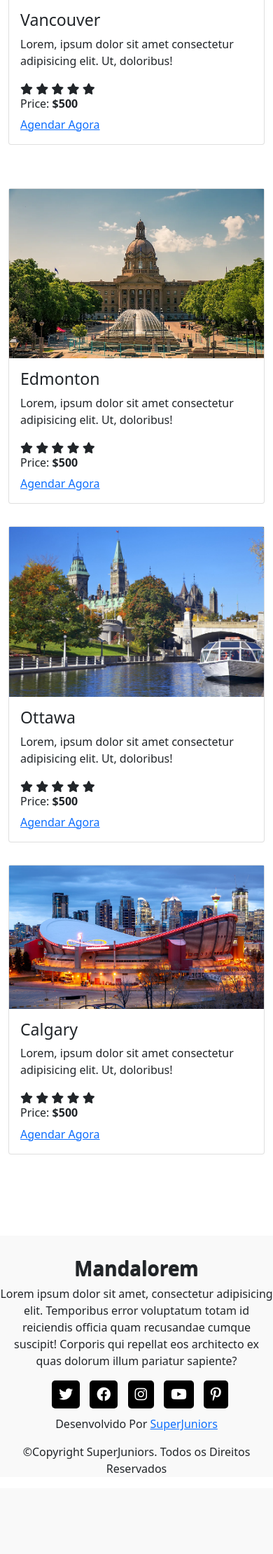
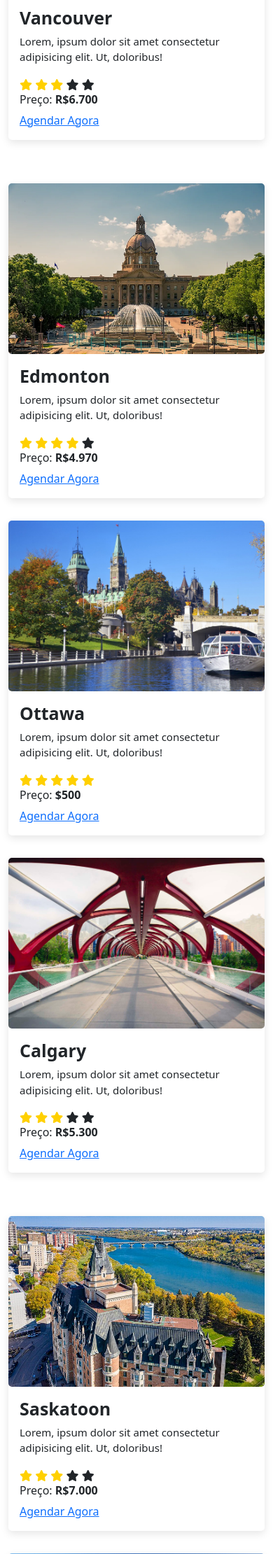
Before and after one commit to LuisGlima/VoltaAoMundo-Canada, a PHP site: page /pacotes.html in a window 390 px wide. Shown: the part 1515-3736 px from the top of the page at 70% size. Before the commit the page ends 3620 px from the top, so only its background shows below. Run offline with PHP 8.4, Linux system fonts and the light colour scheme.

Commit message:
Cards no pacotes
Adição de mais cards de pacotes em conjunto com CSS para deixar mais belezinha

```diff
--- a/estilo.css
+++ b/estilo.css
@@ -39,6 +39,9 @@
     background: red;
     color: rgb(255, 255, 255);
 }
+
+/* ----- NAVBAR -----  */
+
 
 
 
@@ -97,6 +100,18 @@
     margin-top: 5px;
 }
 
+.txt-pr{
+    text-align: center;
+    text-shadow: 0px 1px 1px black;
+    font-weight: 600;
+    padding-top: 30px;
+
+}
+
+/* ----- HOME ----- */
+
+
+
 
 /* ----- ANIMAÇÂO TELA INICIAL ----- */
 
@@ -121,13 +136,11 @@
     100% { content: "Hamilton"; }
 }
 
-.txt-pr{
-    text-align: center;
-    text-shadow: 0px 1px 1px black;
-    font-weight: 600;
-    padding-top: 30px;
 
-}
+
+/* ----- ANIMAÇÂO TELA INICIAL ----- */
+
+
 
 
 /* ----- SERVIÇOS ----- */
@@ -159,14 +172,15 @@
 .servicos .card .card-body{
     text-align: center;
 }
+/* ----- SERVIÇOS ----- */
+
+
 
 
 /* ----- IMAGENS ----- */
 .photo-gallery {
     color:#000000;
   }
-
-
 
 
   .photo-gallery h2 {
@@ -189,6 +203,10 @@
   .photo-gallery .item {
     padding-bottom:30px;
   }
+
+
+/* ----- IMAGENS ----- */
+
 
 
 
@@ -222,3 +240,132 @@
 .redesocial i:hover{
     background: #ff0000;
 }
+
+/* ----- FOOTER ----- */
+
+
+
+
+/* ----- TELA DE LOGIN ----- */
+
+.register-photo {
+    background:#ffffff;
+    padding:80px 0;
+  }
+
+  .register-photo .imagemlogin {
+    display:table-cell;
+    width:auto;
+    background:url(img/login.jpg);
+    background-size:cover;
+  }
+
+  .register-photo .form-container {
+    display:table;
+    max-width:900px;
+    width:90%;
+    margin:0 auto;
+    box-shadow:2px 2px 6px rgba(0,0,0,0.1);
+  }
+
+  .register-photo .form-group a{
+    text-decoration: none;
+  }
+
+  .register-photo form {
+    display:table-cell;
+    width:400px;
+    background-color:#ffffff;
+    padding:40px 60px;
+    color:#505e6c;
+  }
+
+  @media (max-width:991px) {
+    .register-photo form {
+      padding:40px;
+    }
+  }
+
+  .register-photo form h2 {
+    font-size:24px;
+    line-height:1.5;
+    margin-bottom:30px;
+  }
+
+  .register-photo form .form-control {
+    background:#f7f9fc;
+    border:none;
+    border-bottom:1px solid #dfe7f1;
+    border-radius:0;
+    box-shadow:none;
+    outline:none;
+    color:inherit;
+    text-indent:6px;
+    height:40px;
+  }
+
+  .register-photo form .form-check {
+    font-size:13px;
+    line-height:20px;
+  }
+
+  .register-photo form .btn-primary {
+    background: rgb(216, 0, 0);
+    border:none;
+    border-radius:4px;
+    padding:11px;
+    box-shadow:none;
+    margin-top:35px;
+    text-shadow:none;
+    outline:none !important;
+  }
+
+  .register-photo form .btn-primary:hover, .register-photo form .btn-primary:active {
+    background:#ff0000;
+  }
+
+  .register-photo form .btn-primary:active {
+    transform:translateY(1px);
+  }
+
+  .register-photo form .ja {
+    display:block;
+    text-align:center;
+    font-size:12px;
+    color:#6f7a85;
+    opacity:0.9;
+    text-decoration:none;
+  }
+
+  /* ----- TELA DE LOGIN ----- */
+
+
+
+  /* ----- PACOTES CARD ----- */
+
+  .pacotes .card{
+    border-radius: 5px;
+    border: none;
+    box-shadow: rgba(0,0, 0, 0.1) 0px 4px 12px;
+  }
+
+  .pacotes .card img{
+    border-radius: 5px;
+  }
+
+  .pacotes .card-body{
+    background: transparent;
+  }
+
+  .pacotes .card .card-body h3{
+    font-size: 25px;
+    font-weight: 600;
+  }
+
+  .pacotes .card .card-body p{
+    font-size: 15px;
+  }
+
+  .checked{
+    color: #ffd000;
+  }
--- a/pacotes.html
+++ b/pacotes.html
@@ -27,7 +27,7 @@
                 <a class="nav-link" href="index.html">Home</a>
               </li>
               <li class="nav-item">
-                <a class="nav-link" href="index.html">Agendar</a>
+                <a class="nav-link" href="pacotes.html">Pacotes</a>
               </li>
               <li class="nav-item">
                 <a class="nav-link" href="pacotes.html">Pacotes</a>
@@ -68,10 +68,10 @@
                     <i class="fa-solid fa-star checked"></i>
                     <i class="fa-solid fa-star checked"></i>
                     <i class="fa-solid fa-star checked"></i>
-                    <i class="fa-solid fa-star "></i>
-                    <i class="fa-solid fa-star "></i>
+                    <i class="fa-solid fa-star checked "></i>
+                    <i class="fa-solid fa-star checked"></i>
                   </div>
-                  <h6>Preço: <strong>$500</strong></h6>
+                  <h6>Preço: <strong>R$7.250</strong></h6>
                   <a href="#agendar">Agendar Agora</a>
                 </div>
               </div>
@@ -89,10 +89,10 @@
                     <i class="fa-solid fa-star checked"></i>
                     <i class="fa-solid fa-star checked"></i>
                     <i class="fa-solid fa-star checked"></i>
-                    <i class="fa-solid fa-star "></i>
+                    <i class="fa-solid fa-star checked"></i>
                     <i class="fa-solid fa-star "></i>
                   </div>
-                  <h6>Price: <strong>$500</strong></h6>
+                  <h6>Preço: <strong>R$5.055</strong></h6>
                   <a href="#agendar">Agendar Agora</a>
                 </div>
               </div>
@@ -112,7 +112,7 @@
                     <i class="fa-solid fa-star "></i>
                     <i class="fa-solid fa-star "></i>
                   </div>
-                  <h6>Price: <strong>$500</strong></h6>
+                  <h6>Preço: <strong>R$6.700</strong></h6>
                   <a href="#agendar">Agendar Agora</a>
                 </div>
               </div>
@@ -138,10 +138,10 @@
                     <i class="fa-solid fa-star checked"></i>
                     <i class="fa-solid fa-star checked"></i>
                     <i class="fa-solid fa-star checked"></i>
-                    <i class="fa-solid fa-star "></i>
+                    <i class="fa-solid fa-star checked"></i>
                     <i class="fa-solid fa-star "></i>
                   </div>
-                  <h6>Price: <strong>$500</strong></h6>
+                  <h6>Preço: <strong>R$4.970</strong></h6>
                   <a href="#agendar">Agendar Agora</a>
                 </div>
               </div>
@@ -158,10 +158,10 @@
                     <i class="fa-solid fa-star checked"></i>
                     <i class="fa-solid fa-star checked"></i>
                     <i class="fa-solid fa-star checked"></i>
-                    <i class="fa-solid fa-star "></i>
-                    <i class="fa-solid fa-star "></i>
+                    <i class="fa-solid fa-star checked"></i>
+                    <i class="fa-solid fa-star checked"></i>
                   </div>
-                  <h6>Price: <strong>$500</strong></h6>
+                  <h6>Preço: <strong>$500</strong></h6>
                   <a href="#agendar">Agendar Agora</a>
                 </div>
               </div>
@@ -170,7 +170,7 @@
             <div class="col-md-4 py-3 py-md-0">
 
               <div class="card">
-                <img src="/img/calgary.png" alt="">
+                <img src="img/calgaryponte.jpg" alt="">
                 <div class="card-body">
                   <h3>Calgary</h3>
                   <p>Lorem, ipsum dolor sit amet consectetur adipisicing elit. Ut, doloribus!</p>
@@ -181,16 +181,82 @@
                     <i class="fa-solid fa-star "></i>
                     <i class="fa-solid fa-star "></i>
                   </div>
-                  <h6>Price: <strong>$500</strong></h6>
-                  <a href="#book">Agendar Agora</a>
+                  <h6>Preço: <strong>R$5.300</strong></h6>
+                  <a href="#agendar">Agendar Agora</a>
                 </div>
               </div>
 
             </div>
 
 
+          </div>
+
+
+          <div class="row" style="margin-top: 30px;">
+            <div class="col-md-4 py-3 py-md-0">
+
+              <div class="card">
+                <img src="img/saskatoon.jpg" alt="">
+                <div class="card-body">
+                  <h3>Saskatoon</h3>
+                  <p>Lorem, ipsum dolor sit amet consectetur adipisicing elit. Ut, doloribus!</p>
+                  <div class="star">
+                    <i class="fa-solid fa-star checked"></i>
+                    <i class="fa-solid fa-star checked"></i>
+                    <i class="fa-solid fa-star checked"></i>
+                    <i class="fa-solid fa-star "></i>
+                    <i class="fa-solid fa-star "></i>
+                  </div>
+                  <h6>Preço: <strong>R$7.000</strong></h6>
+                  <a href="#agendar">Agendar Agora</a>
+                </div>
+              </div>
+
+            </div>
+            <div class="col-md-4 py-3 py-md-0">
+
+              <div class="card">
+                <img src="img/canada-halifax-peggys-cove.jpg" alt="">
+                <div class="card-body">
+                  <h3>Halifax</h3>
+                  <p>Lorem, ipsum dolor sit amet consectetur adipisicing elit. Ut, doloribus!</p>
+                  <div class="star">
+                    <i class="fa-solid fa-star checked"></i>
+                    <i class="fa-solid fa-star checked"></i>
+                    <i class="fa-solid fa-star "></i>
+                    <i class="fa-solid fa-star "></i>
+                    <i class="fa-solid fa-star "></i>
+                  </div>
+                  <h6>Preço: <strong>R$6.700</strong></h6>
+                  <a href="#agendar">Agendar Agora</a>
+                </div>
+              </div>
+
+            </div>
+          </div>
+
+
+
+
+
+
+
+
+
+
+
+
+
+
 
           </div>
+
+
+
+
+
+
+
 
 
         </div>
@@ -236,7 +302,7 @@
     <!-- RODAPE -->
 
     <footer id="rodape">
-        <h1>Mandalorem</h1>
+        <h1>Autumn Travels</h1>
         <p>Lorem ipsum dolor sit amet, consectetur adipisicing elit. Temporibus error voluptatum totam id reiciendis officia quam recusandae cumque suscipit! Corporis qui repellat eos architecto ex quas dolorum illum pariatur sapiente?</p>
         <div class="redesocial">
           <i class="fa-brands fa-twitter"></i>
```
Also changed, not shown: index.html (+5 -4 lines), login.html (added, +36 -0 lines), visto.html (+47 -2 lines), img/calgaryponte.jpg (added), img/canada-halifax-peggys-cove.jpg (added), img/login.jpg (added), img/regina.jpg (added), img/saskatoon.jpg (added).
